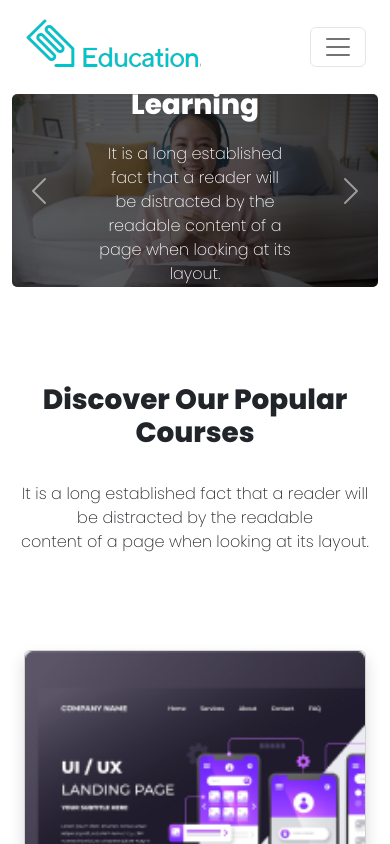
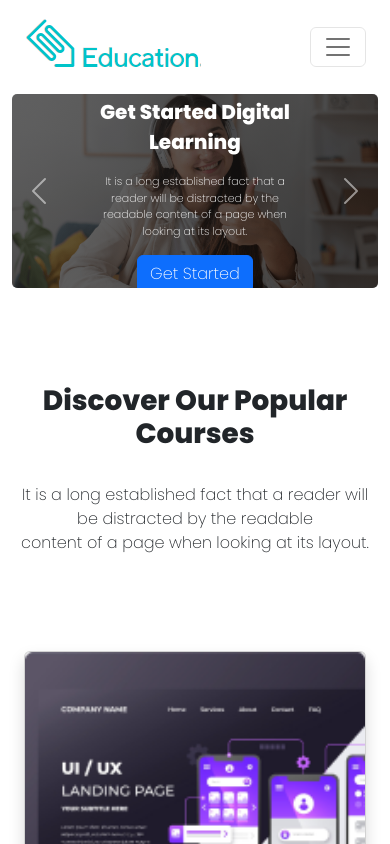
Before and after one commit to prantoc/Edu-template, a plain HTML site: page index.html in a window 390 px wide. Both pictures are taken after a click on the link 112 px from the left and 47 px from the top of the page. Shown: the top 844 px of the page. Drawn offline with nearby package versions, Linux system fonts and the light colour scheme.

Commit message:
added custom css and media query

```diff
--- a/css/style.css
+++ b/css/style.css
@@ -1,11 +1,19 @@
 @import url('https://fonts.googleapis.com/css2?family=Poppins:wght@200;600;800&display=swap');
 
+/* ---------------------defult-styles -----------------------*/
 body {
     font-family: 'Poppins', sans-serif !important;
     font-weight: 500 !important;
 }
 
-/* header-section */
+/* -------------------custom-styles -----------------------*/
+/* header-nav-bar */
+.nav-link {
+    font-size: 17px !important;
+    font-weight: 500 !important;
+}
+
+/* header-slider-section */
 .carousel-item img {
     max-height: 600px !important;
 }
@@ -22,12 +30,12 @@ body {
     border-radius: 5px;
 }
 
-/* .caption-items h1 {
+.caption-items-heading {
     font-size: 64px !important;
-} */
+}
 
 
-/* course-section */
+/* ----------------------course-section -----------------------*/
 .card-title {
     font-weight: 600;
     color: #4A4A4A;
@@ -37,3 +45,18 @@ body {
     font-size: 15px;
     color: #777777;
 }
+
+
+/* -------------------media-quries ---------------------*/
+
+@media (max-width: 768px) {
+
+    /* header-slider-section */
+    .caption-items-heading {
+        font-size: 20px !important;
+    }
+
+    .caption-items-desc {
+        font-size: 11px;
+    }
+}
--- a/index.html
+++ b/index.html
@@ -45,12 +45,13 @@
                         </div>
                         <div class="carousel-caption h-100 d-flex align-items-center justify-content-center">
                             <div class="caption-items w-75">
-                                <p class="fs-1 fw-bold">Get Started Digital Learning</p>
-                                <p class="fs-6">It is a long established fact that a reader will be distracted by the
-                                    readable
-                                    content of
-                                    a page when looking at its
-                                    layout.</p>
+                                <p class="fw-bold caption-items-heading mt-5">
+                                    Get Started Digital Learning
+                                </p>
+                                <p class="caption-items-desc">
+                                    It is a long established fact that a reader will be distracted
+                                    by the readable content of a page when looking at its layout.
+                                </p>
                                 <button type="button" class="btn btn-primary">Get Started</button>
                             </div>
                         </div>
@@ -61,28 +62,30 @@
                         </div>
                         <div class="carousel-caption h-100 d-flex align-items-center justify-content-center">
                             <div class="caption-items w-75">
-                                <p class="fs-1 fw-bold">Get Started Digital Learning</p>
-                                <p class="fs-6">It is a long established fact that a reader will be distracted by the
-                                    readable
-                                    content of
-                                    a page when looking at its
-                                    layout.</p>
+                                <p class="fw-bold caption-items-heading mt-5">
+                                    Get Started Digital Learning
+                                </p>
+                                <p class="caption-items-desc">
+                                    It is a long established fact that a reader will be distracted
+                                    by the readable content of a page when looking at its layout.
+                                </p>
                                 <button type="button" class="btn btn-primary">Get Started</button>
                             </div>
                         </div>
                     </div>
-                    <div class=" carousel-item">
+                    <div class="carousel-item" data-bs-interval="2000">
                         <div class="carousel-img">
                             <img src="images/cover/cover-3.jpg" class="d-block w-100 rounded img-fluid" alt="...">
                         </div>
                         <div class="carousel-caption h-100 d-flex align-items-center justify-content-center">
                             <div class="caption-items w-75">
-                                <p class="fs-1 fw-bold">Get Started Digital Learning</p>
-                                <p class="fs-6">It is a long established fact that a reader will be distracted by the
-                                    readable
-                                    content of
-                                    a page when looking at its
-                                    layout.</p>
+                                <p class="fw-bold caption-items-heading mt-5">
+                                    Get Started Digital Learning
+                                </p>
+                                <p class="caption-items-desc">
+                                    It is a long established fact that a reader will be distracted
+                                    by the readable content of a page when looking at its layout.
+                                </p>
                                 <button type="button" class="btn btn-primary">Get Started</button>
                             </div>
                         </div>
```
